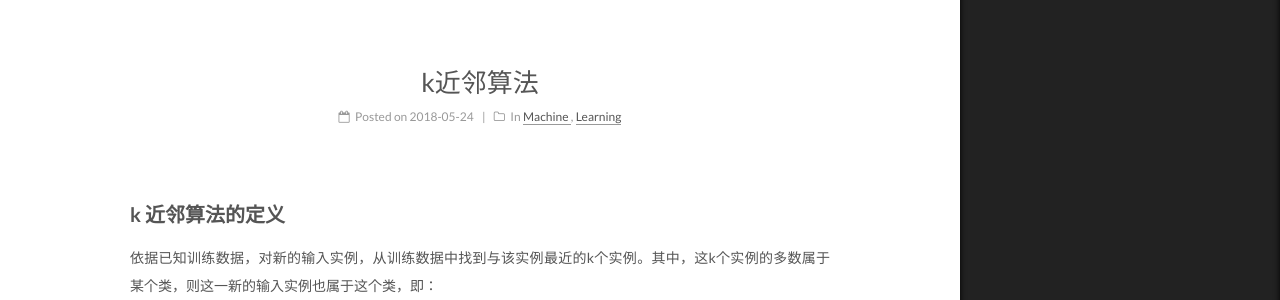
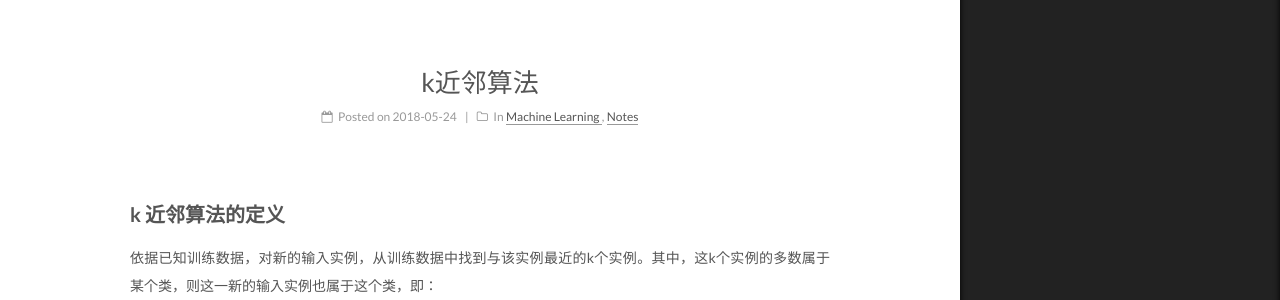
Before and after one commit to 10B-B11/10B-B11.github.io, a Jekyll site: the page built from _posts/2018-05-18-k近邻算法.md, in a window 1280 px wide. Shown: the part 360-660 px from the top of the page. Built offline with Jekyll 4.4.1, drawn with Linux system fonts in a browser that asks for light colours; formulas are drawn with MathJax 3.

Commit message:
Update 2018-05-18-k近邻算法.md

```diff
--- a/_posts/2018-05-18-k近邻算法.md
+++ b/_posts/2018-05-18-k近邻算法.md
@@ -1,7 +1,7 @@
 ---
 title: k近邻算法
 description:
-categories: Machine Learning
+category: [Machine Learning, Notes]
 date: 2018-05-24
 tags: [Machine Learning, Notes]
 ---
```
